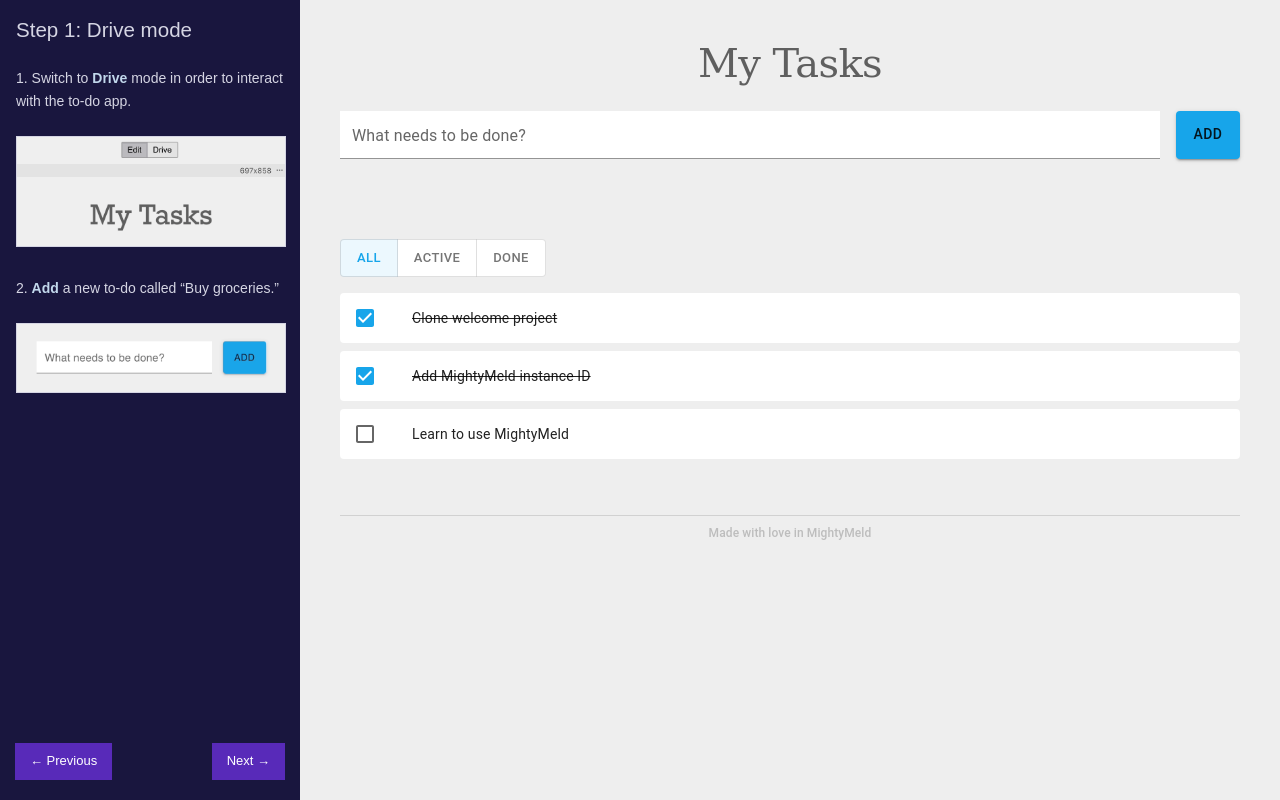
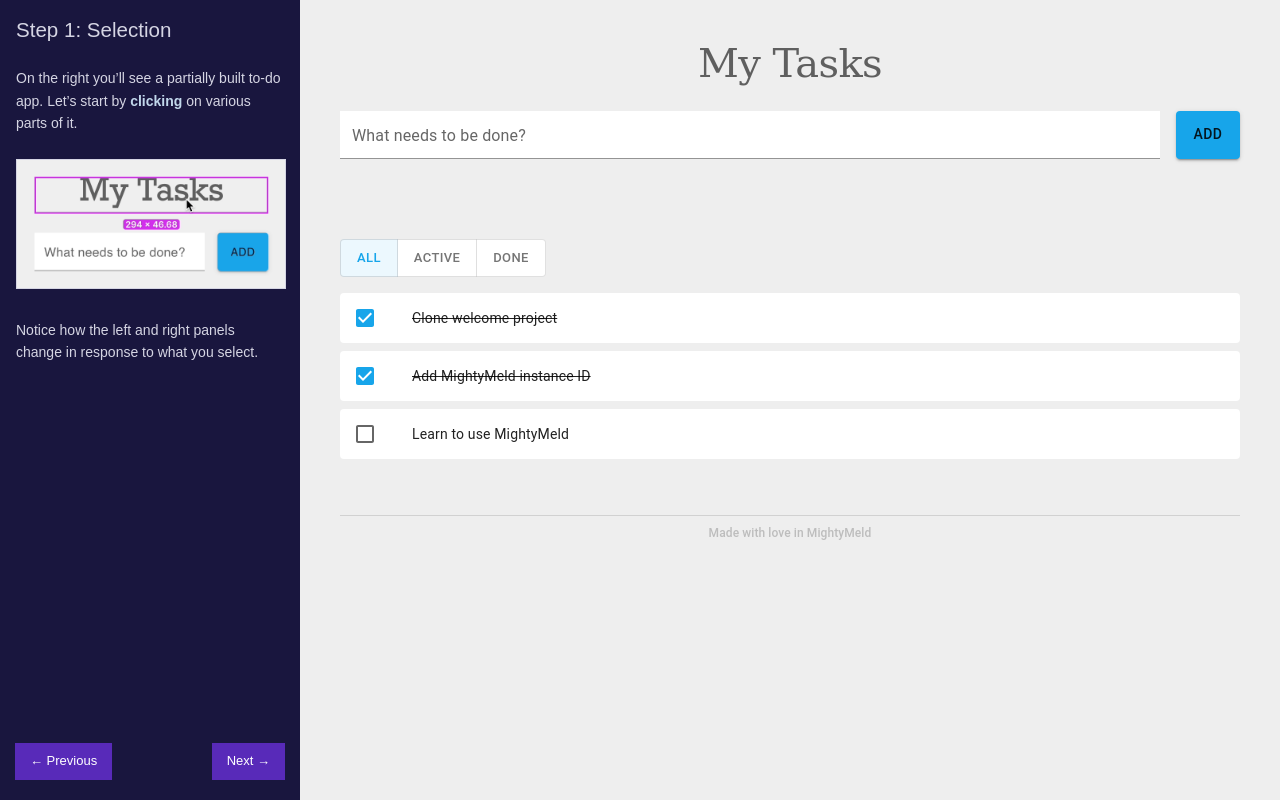
Before and after one commit to mightymeld/welcome, a React (Vite) app: page /step/1 in a window 1280 px wide. Built offline with nearby package versions, Linux system fonts and the light colour scheme; a web font is replaced by a local one.

Commit message:
Go back to a full screen step 0 that sets the tone for it being a tutorial before introducing the to-do app.

```diff
--- a/src/app.jsx
+++ b/src/app.jsx
@@ -53,8 +53,9 @@ export default function App() {
     setTasks((tasks) => tasks.filter((task) => !task.done));
   };
 
-  return (
-    <>
+  const renderApp = () => {
+    if (step === 0) return null;
+    return (
       <ThemeProvider theme={appTheme}>
         <Box
           sx={{
@@ -175,6 +176,12 @@ export default function App() {
           <Footer />
         </Box>
       </ThemeProvider>
+    );
+  };
+
+  return (
+    <>
+      {renderApp()}
       <InstructionsForStep />
     </>
   );
--- a/src/instructions.jsx
+++ b/src/instructions.jsx
@@ -1,7 +1,14 @@
 import { useEffect } from "react";
 import { Link as RouterLink, useMatches } from "react-router-dom";
 import { ThemeProvider } from "@mui/material/styles";
-import { Box, Button, Link, TextField, Typography } from "@mui/material";
+import {
+  Box,
+  Button,
+  Container,
+  Link,
+  TextField,
+  Typography,
+} from "@mui/material";
 import copy from "copy-to-clipboard";
 import { instructionsTheme } from "./theme";
 
@@ -18,9 +25,10 @@ export const steps = [
   Step7,
   Step8,
   Step9,
+  Step10,
 ];
 
-function Instructions({ fullPage, children }) {
+function Instructions({ children, fullPage, showNav }) {
   useEffect(() => {
     document.body.style.marginLeft = `${WIDTH}px`;
 
@@ -35,12 +43,14 @@ function Instructions({ fullPage, children }) {
   let prevPath = null;
   let nextPath = null;
 
-  if (step > 0) {
-    prevPath = `/step/${step - 1}`;
-  }
+  if (showNav) {
+    if (step > 0) {
+      prevPath = `/step/${step - 1}`;
+    }
 
-  if (step < steps.length - 1) {
-    nextPath = `/step/${step + 1}`;
+    if (step < steps.length - 1) {
+      nextPath = `/step/${step + 1}`;
+    }
   }
 
   return (
@@ -51,7 +61,7 @@ function Instructions({ fullPage, children }) {
           position: "fixed",
           top: 0,
           left: 0,
-          width: WIDTH,
+          width: fullPage ? "100%" : WIDTH,
         }}
       >
         <Box
@@ -60,7 +70,7 @@ function Instructions({ fullPage, children }) {
             backgroundColor: "#19163E",
             color: "#D5D5E3",
             borderWidth: 0,
-            borderRightWidth: "1px",
+            borderRightWidth: fullPage ? "0" : "1px",
             boxSizing: "border-box",
             padding: 2,
             paddingBottom: 6,
@@ -106,16 +116,32 @@ function Instructions({ fullPage, children }) {
 
 Instructions.defaultProps = {
   fullPage: false,
+  showNav: true,
 };
 
 function Step0() {
   return (
+    <Instructions fullPage showNav={false}>
+      <Container maxWidth="sm">
+        <Typography variant="h1" mt={8}>
+          Welcome
+        </Typography>
+        <Typography variant="body1" my={3}>
+          This app teaches you how to use MightyMeld.
+        </Typography>
+        <Button data-mm-tutorial-click component={RouterLink} to="/step/1">
+          Begin Tutorial
+        </Button>
+      </Container>
+    </Instructions>
+  );
+}
+
+function Step1() {
+  return (
     <Instructions>
-      <Typography variant="h4" mb={3}>
-        Welcome!
-      </Typography>
-      <Typography variant="body2" my={3}>
-        This app teaches you how to use MightyMeld.
+      <Typography variant="h5" mb={3}>
+        Step 1: Selection
       </Typography>
       <Typography variant="body2" my={3}>
         On the right you’ll see a partially built to-do app. Let’s start by{" "}
@@ -131,18 +157,15 @@ function Step0() {
         Notice how the left and right panels change in response to what you
         select.
       </Typography>
-      <Typography variant="body2" mt={6}>
-        Click <strong>Next →</strong> to go to the next step.
-      </Typography>
     </Instructions>
   );
 }
 
-function Step1() {
+function Step2() {
   return (
     <Instructions>
       <Typography variant="h5" mb={3}>
-        Step 1: Drive mode
+        Step 2: Drive mode
       </Typography>
       <Typography variant="body2" my={3}>
         1. Switch to <strong>Drive</strong> mode in order to interact with the
@@ -167,11 +190,11 @@ function Step1() {
   );
 }
 
-function Step2() {
+function Step3() {
   return (
     <Instructions>
       <Typography variant="h5" mb={3}>
-        Step 2: Style Changes
+        Step 3: Style Changes
       </Typography>
       <Typography variant="body2" mt={3}>
         The spacing above the filter buttons is a little too large. Let’s make
@@ -208,13 +231,13 @@ function Step2() {
   );
 }
 
-function Step3() {
+function Step4() {
   const exampleCode = `if ((filter === "active" && task.done) || (filter === "done" && !task.done)) {\n  return null;\n}`;
 
   return (
     <Instructions>
       <Typography variant="h5" mb={3}>
-        Step 3: Editing Code
+        Step 4: Editing Code
       </Typography>
       <Typography variant="body2" my={3}>
         You may have noticed the filter doesn’t do anything. Let’s fix that!
@@ -282,11 +305,11 @@ function Step3() {
   );
 }
 
-function Step4() {
+function Step5() {
   return (
     <Instructions>
       <Typography variant="h5" mb={3}>
-        Step 4: Git Diff
+        Step 5: Git Diff
       </Typography>
       <Typography variant="body2" my={3}>
         Let’s see what changes we’ve made so far.
@@ -305,11 +328,11 @@ function Step4() {
   );
 }
 
-function Step5() {
+function Step6() {
   return (
     <Instructions>
       <Typography variant="h5" mb={3}>
-        Step 5: Active Component
+        Step 6: Active Component
       </Typography>
       <Typography variant="body2" my={3}>
         MightyMeld shows one active component at a time. Right now that should
@@ -343,11 +366,11 @@ function Step5() {
   );
 }
 
-function Step6() {
+function Step7() {
   return (
     <Instructions>
       <Typography variant="h5" mb={3}>
-        Step 6: Prefabs
+        Step 7: Prefabs
       </Typography>
       <Typography variant="body2" my={3}>
         1. <strong>Open the MUI prefabs </strong> from the library panel.
@@ -374,7 +397,7 @@ function Step6() {
   );
 }
 
-function Step7() {
+function Step8() {
   return (
     <Instructions>
       <Typography variant="h5" mb={3}>
@@ -406,11 +429,11 @@ function Step7() {
   );
 }
 
-function Step8() {
+function Step9() {
   return (
     <Instructions>
       <Typography variant="h5" mb={3}>
-        Step 8: Adding props
+        Step 9: Adding props
       </Typography>
       <Typography variant="body2" my={3}>
         Let’s give some functionality to the “Clear” button.
@@ -434,7 +457,7 @@ function Step8() {
   );
 }
 
-function Step9() {
+function Step10() {
   return (
     <Instructions>
       <Typography variant="h5" mb={3}>
```
